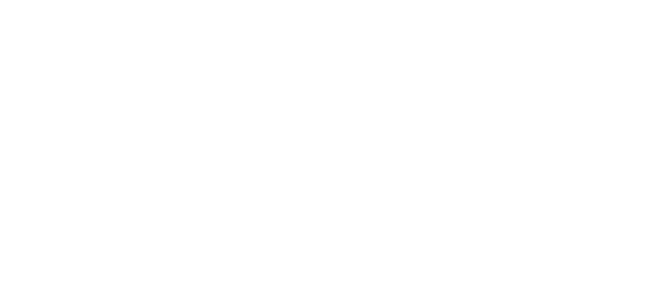
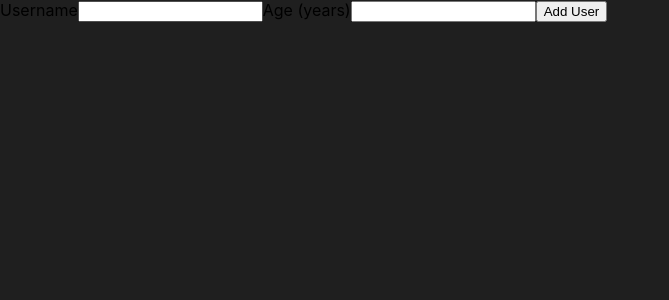
Before and after one commit to afissama/react-udemy, a React (Create React App) app in the folder 08-project/: page / in a window 1280 px wide. Shown: the top 300 px of the page, without its empty margins (0-669 px from the left). Built offline with nearby package versions, Linux system fonts and the light colour scheme.

Commit message:
add user component

```diff
--- a/08-project/src/App.js
+++ b/08-project/src/App.js
@@ -1,10 +1,12 @@
 import logo from './logo.svg';
+import AddUser from './components/Users/AddUser';
+
 import './App.css';
 
 function App() {
   return (
     <div>
-
+      <AddUser />
     </div>
   );
 }
--- /dev/null
+++ b/08-project/src/components/Users/AddUser.js
@@ -0,0 +1,20 @@
+import React from "react";
+
+const AddUser = (props) => {
+    const addUserHandler = (event) => {
+        event.preventDefault();
+    }
+  return (
+    <form onSubmit={addUserHandler}>
+      <label htmlFor="username">Username</label>
+      <input id="username" type="text" />
+
+      <label htmlFor="age">Age (years)</label>
+      <input id="age" type="number" />
+      <button type="submit">Add User</button>
+    </form>
+  );
+};
+
+
+export default AddUser;
--- a/08-project/src/index.css
+++ b/08-project/src/index.css
@@ -11,3 +11,8 @@ code {
   font-family: source-code-pro, Menlo, Monaco, Consolas, 'Courier New',
     monospace;
 }
+
+html{
+  font-family: sans-serif;
+  background: #1f1f1f;
+}
```
Also changed, not shown: 08-project/src/components/UI/Card.js (added).
